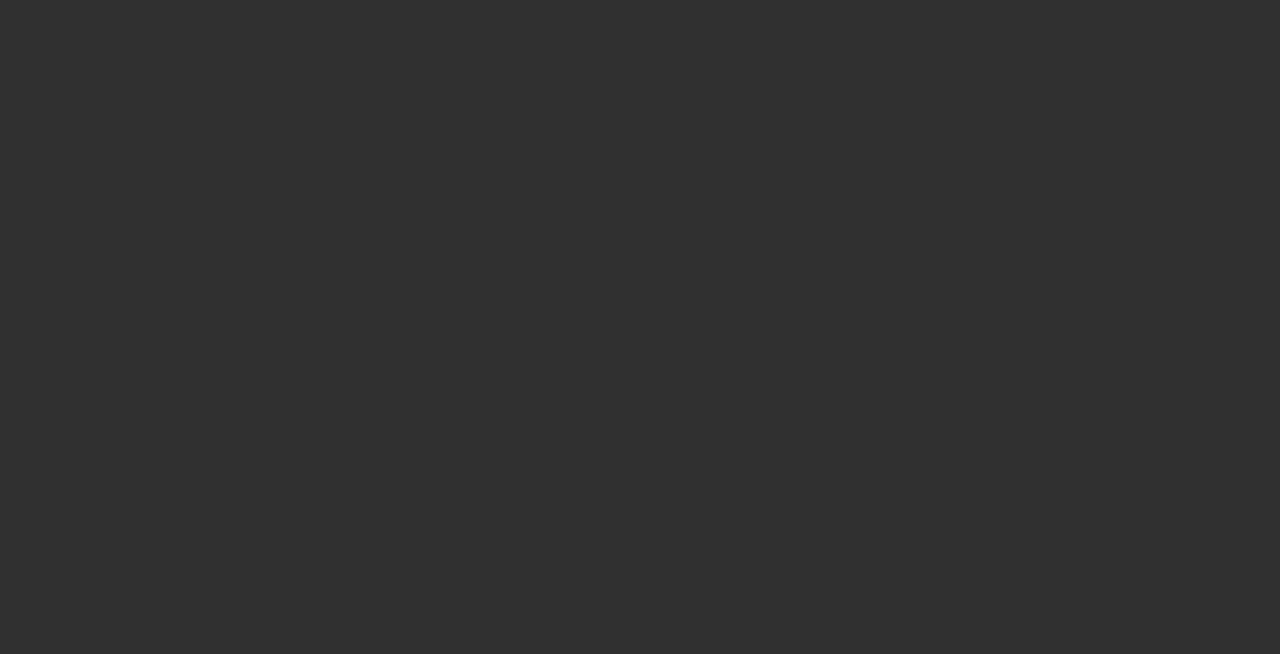
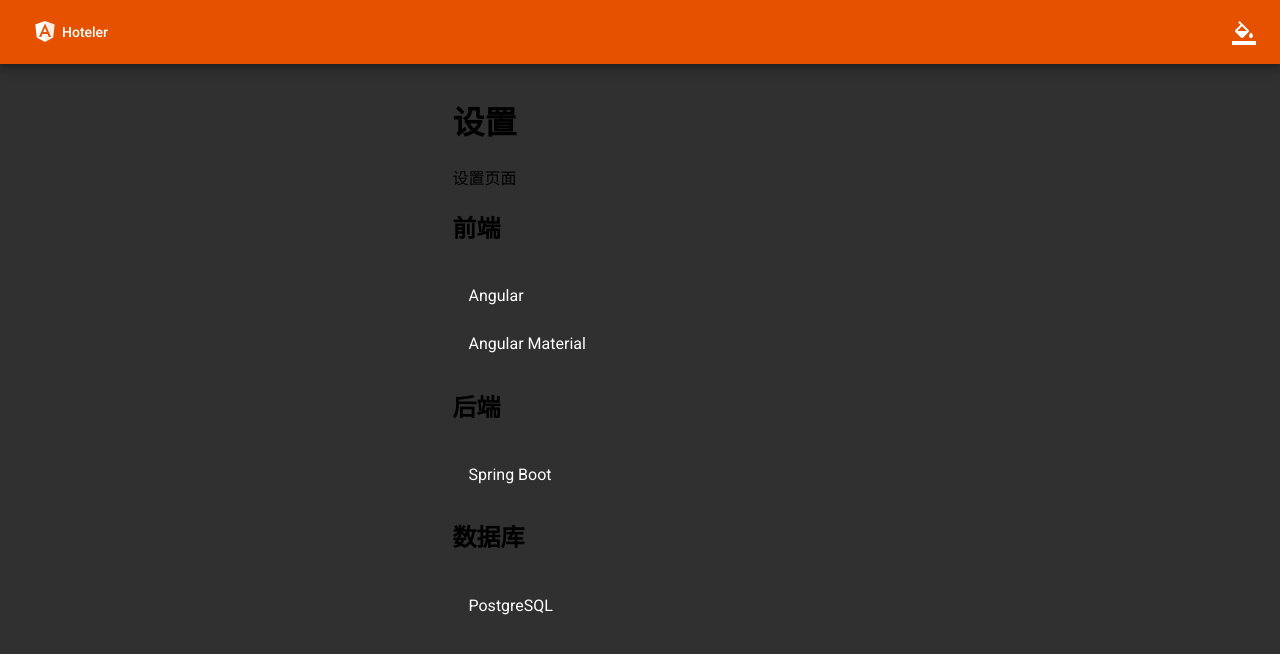
Before and after one commit to damingerdai/hoteler-web, an Angular app: page /settings in a window 1280 px wide. Before the commit this address led to /. Shown: the top 654 px of the page. Built offline with nearby package versions, Linux system fonts and the light colour scheme.

Commit message:
feat: 添加settings页面 (#325)
* feat: 添加settings页面

* style: 添加分号

```diff
--- a/src/app/app-routing.module.ts
+++ b/src/app/app-routing.module.ts
@@ -37,6 +37,10 @@ const routes: Routes = [
         loadChildren: () => import('./routes/customer/customer.module').then(m => m.CustomerModule)
       },
       {
+        path: 'settings',
+        loadChildren: () => import('./routes/settings/settings.module').then(m => m.SettingsModule)
+      },
+      {
         path: '403',
         loadChildren: () => import('./routes/forbidden/forbidden.module').then(m => m.ForbiddenModule)
       },
--- /dev/null
+++ b/src/app/routes/settings/settings.component.html
@@ -0,0 +1,33 @@
+<div class="settings_wrapper">
+  <div class="settings m-auto" fxLayout="row" fxLayoutAlign="center center">
+    <div class="header">
+      <h1>设置</h1>
+      <p>设置页面</p>
+    </div>
+    <div class="content">
+      <h2>前端</h2>
+      <mat-nav-list>
+        <a mat-list-item href="https://angular.io" target="_blank"> Angular </a>
+        <a mat-list-item href="https://material.angular.io" target="_blank">
+          Angular Material</a
+        >
+      </mat-nav-list>
+      <h2>后端</h2>
+      <mat-nav-list>
+        <a
+          mat-list-item
+          href="https://spring.io/projects/spring-boot"
+          target="_blank"
+        >
+          Spring Boot
+        </a>
+      </mat-nav-list>
+      <h2>数据库</h2>
+      <mat-nav-list>
+        <a mat-list-item href="https://www.postgresql.org" target="_blank">
+          PostgreSQL
+        </a>
+      </mat-nav-list>
+    </div>
+  </div>
+</div>
--- /dev/null
+++ b/src/app/routes/settings/settings.component.scss
@@ -0,0 +1,15 @@
+.settings_wrapper {
+    padding: 20px 70px 0;
+    display: block;
+    text-align: center;
+
+    .settings {
+        max-width: 375px;
+        text-align: left;
+
+        .header {
+            max-width: 100px;
+        }
+    }
+
+}
--- /dev/null
+++ b/src/app/routes/settings/settings.component.ts
@@ -0,0 +1,15 @@
+import { Component, OnInit } from '@angular/core';
+
+@Component({
+  selector: 'app-settings',
+  templateUrl: './settings.component.html',
+  styleUrls: ['./settings.component.scss']
+})
+export class SettingsComponent implements OnInit {
+
+  constructor() { }
+
+  ngOnInit(): void {
+  }
+
+}
--- a/src/app/shared/components/navbar/navbar.component.html
+++ b/src/app/shared/components/navbar/navbar.component.html
@@ -34,6 +34,10 @@
       <mat-icon>exit_to_app</mat-icon>
       <span>登出</span>
     </button>
+    <button mat-menu-item routerLink="settings">
+      <mat-icon aria-label="settings icons">settings</mat-icon>
+      <span>设置</span>
+    </button>
   </mat-menu>
 </mat-toolbar>
 <mat-toolbar
--- a/src/app/shared/shared.material.module.ts
+++ b/src/app/shared/shared.material.module.ts
@@ -11,6 +11,7 @@ import { MatFormFieldModule } from '@angular/material/form-field';
 import { MatGridListModule } from '@angular/material/grid-list';
 import { MatIconModule } from '@angular/material/icon';
 import { MatInputModule } from '@angular/material/input';
+import { MatListModule } from '@angular/material/list';
 import { MatMenuModule } from '@angular/material/menu';
 import { MatRadioModule } from '@angular/material/radio';
 import { MatSelectModule } from '@angular/material/select';
@@ -32,6 +33,7 @@ const materials = [
   MatGridListModule,
   MatIconModule,
   MatInputModule,
+  MatListModule,
   MatMenuModule,
   MatNativeDateModule,
   MatRadioModule,
```
Also changed, not shown: src/app/routes/settings/settings-routing.module.ts (added, +16 -0 lines), src/app/routes/settings/settings.module.ts (added, +19 -0 lines), 1 other file (tests, documents, lock files or other folders).
